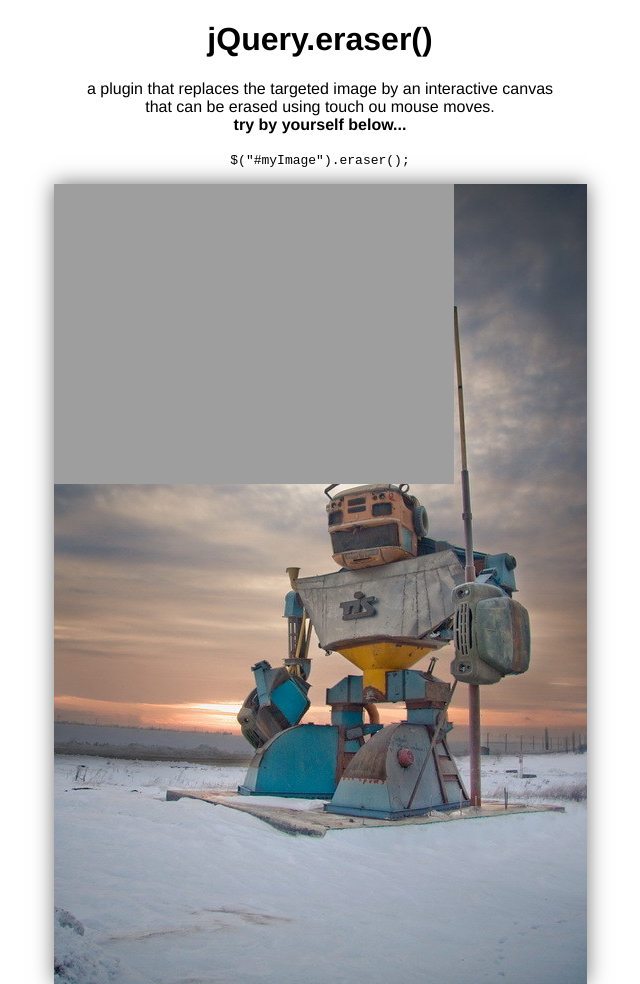
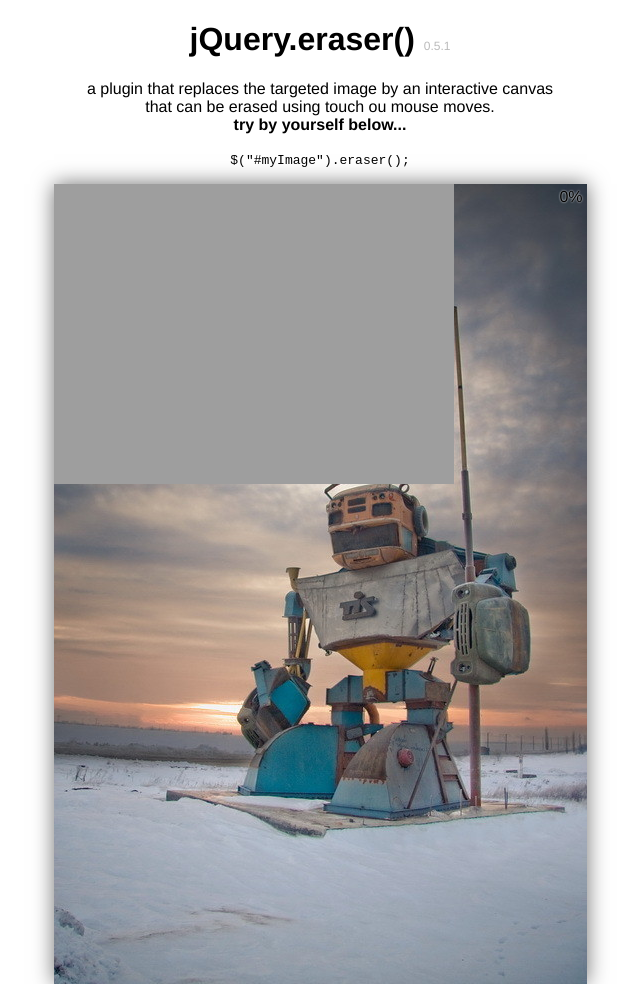
Before and after one commit to boblemarin/jQuery.eraser, a website: page index.html in a window 1280 px wide. Shown: the top 984 px of the page, without its empty margins (320-960 px from the left). Drawn offline with nearby package versions, Linux system fonts and the light colour scheme.

Commit message:
added the progressFunction option.

```diff
--- a/index.html
+++ b/index.html
@@ -74,11 +74,26 @@
         z-index: 2;
       }
 
+      #progress {
+        position: absolute;
+        top: 4px;
+        right: 4px;
+        color: black;
+        pointer-events: none;
+        z-index: 3;
+        text-shadow: 0px 0px 2px #FFFFFF;
+      }
+      small {
+        font-size: 12px;
+        color: #BBB;
+        font-weight: normal;
+      }
+
     </style>
   </head>
   <body>
 
-    <h1>jQuery.eraser()</h1>
+    <h1>jQuery.eraser() <small> 0.5.1</small></h1>
 
     <p>a plugin that replaces the targeted image by an interactive canvas <br/>that can be erased
     using touch ou mouse moves.<br/><b>try by yourself below...</b></p>
@@ -86,6 +101,7 @@
     <span class="container">
       <img id="robot" src="img/robot.jpg" />
       <img id="redux" src="http://minimal.be/lab/jQuery.eraser/img/robot_redux.png" />
+      <div id="progress">0%</div>
     </span>
     <p>
       <div id="resetBtn" class="box"> RESET </div>
@@ -102,10 +118,15 @@
       $(function(){
 
         $('#redux').eraser({
-          // completeFunction: function(){
-          //   alert("Good job !");
-          //   $('#redux').eraser('reset');
-          // }
+          progressFunction: function(p) {
+            $('#progress').html(Math.round(p*100)+'%');
+          },
+          completeRatio: 0.8,
+          completeFunction: function() {
+            alert("Good Job !");
+            $('#progress').html('0%');
+            $('#redux').eraser('reset');
+          }
         });
 
         $('#resetBtn').click(function(event) {
```
Also changed, not shown: README.md, jquery.eraser.js.
